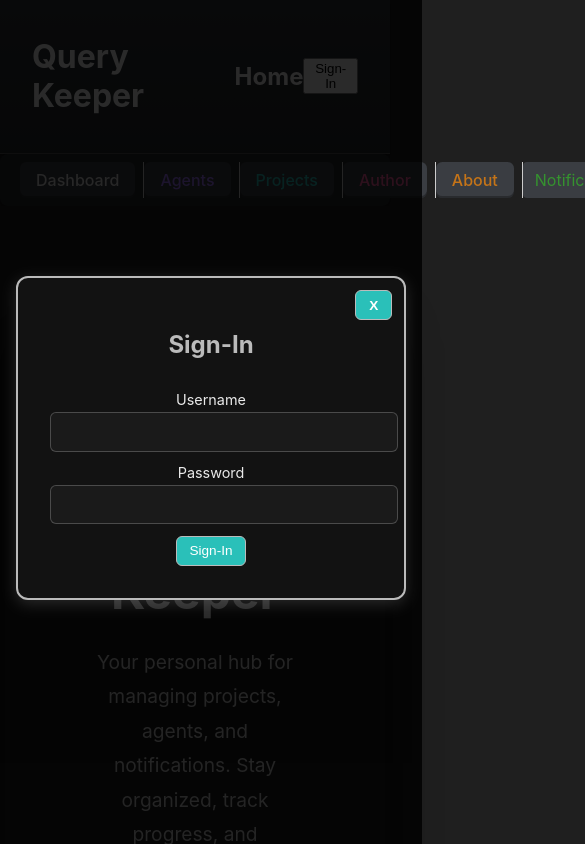
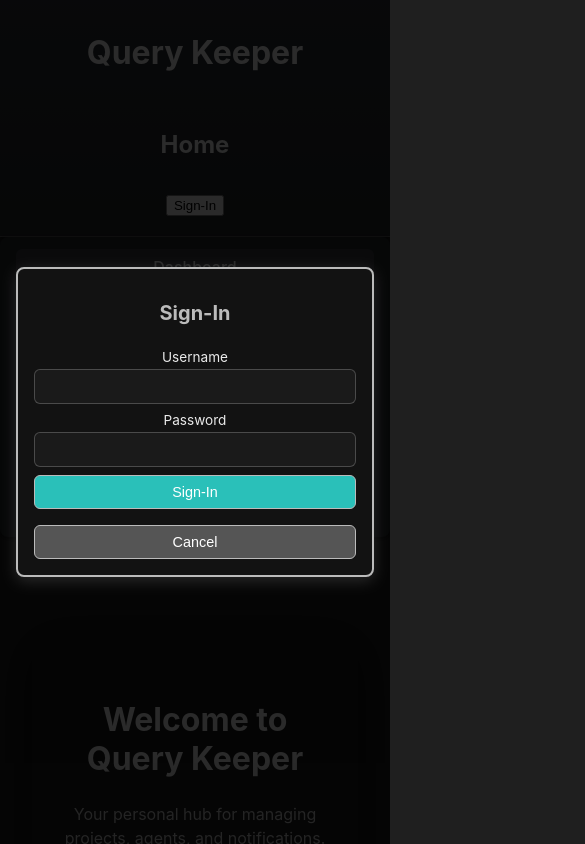
Before and after one commit to jraczynski6/query-keeper, a React (Vite) app: page / in a window 390 px wide. Both pictures are taken after a click on the button "Sign-In". Shown: the top 844 px of the page, 585 px wide, since content can reach past the window. Built offline with nearby package versions, Linux system fonts and the light colour scheme.

Commit message:
Media query signin modal

```diff
--- a/src/components/Layout.css
+++ b/src/components/Layout.css
@@ -85,9 +85,146 @@
 
 /* Newsletter form styling */
 .footer-newsletter-form {
+  display: flex;
+  flex-wrap: wrap;      /* allow wrapping on small screens */
+  gap: 0.5rem;
+  width: 100%;
+  max-width: 100%;      /* do not exceed parent width */
+  box-sizing: border-box;
+}
+
+.footer-newsletter-form input {
+  flex: 1 1 auto;       /* grow and shrink with container */
+  min-width: 0;         /* prevent overflow */
+  padding: 0.5rem;
+  box-sizing: border-box;
+}
+
+.footer-newsletter-form button {
+  flex: none;           /* keep intrinsic width */
+  padding: 0.5rem 0.75rem;
+  box-sizing: border-box;
+}
+
+
+
+/* Media Queries */
+
+
+/* Mobile Queries */
+@media (max-width: 767px) {
+  .app-header {
+    flex-direction: column;
+    align-items: center;
+    justify-content: center;
+    padding: 0.75rem 1rem;
+    gap: 0.5rem;
+  }
+
+  .left,
+  .center,
+  .right {
+    width: 100%;
+    justify-content: center;
+    margin-bottom: 0.5rem;
+  }
+
+  /* Optional: if nav-menu should stack vertically */
+  .nav-menu {
+    flex-direction: column;
+    gap: 0.5rem;
+  }
+
+  .nav-menu ul {
+    flex-direction: column;
+    gap: 0.25rem;
+    justify-content: center;
+  }
+
+  .nav-menu li {
+    border-left: none;
+  }
+
+  .main-content {
+    padding: 1rem;
+  }
+
+  .app-footer {
+    flex-direction: column;
+    padding: 1rem;
+    gap: 0.5rem;
+    text-align: center;
+  }
+
+  .footer-nav {
+    flex-direction: column;
+    gap: 0.5rem;
+    flex-wrap: wrap;
+    justify-content: center;
+  }
+
+  .footer-newsletter {
+    width: 100%;
+    flex-direction: column;
+  }
+
+ .footer-newsletter-form {
     display: flex;
-    flex-wrap: wrap;
+    flex-direction: column;
     gap: 0.5rem;
+    width: 100%;
+    max-width: 100%; /* ensure container does not overflow */
+    box-sizing: border-box;
+  }
+
+  .footer-newsletter-form input,
+  .footer-newsletter-form button {
+    width: 100%; /* full width */
+  }
+
+  .footer-newsletter-form input {
+    padding: 0.5rem;
+    font-size: 1rem;
+  }
+
+  .footer-newsletter-form button {
+    padding: 0.5rem;
+    font-size: 1rem;
+  }
+}
+
+
+/* Tablet Queries */
+@media (min-width: 768px) and (max-width: 1199px) {
+  .app-header {
+    flex-direction: row;
+    justify-content: space-between;
+    padding: 1rem 2rem;
+  }
+
+  .center {
     justify-content: center;
-    max-width: 100%; /* prevent overflow */
+  }
+
+  .main-content {
+    padding: 2rem 3rem;
+  }
+
+  .app-footer {
+    flex-direction: row;
+    justify-content: space-between;
+    padding: 1.5rem 2rem;
+    gap: 1rem;
+    text-align: left;
+  }
+
+  .footer-nav {
+    flex-direction: row;
+    gap: 1rem;
+  }
+
+  .footer-newsletter-form {
+    flex-direction: row;
+    justify-content: flex-start;
+  }
 }
--- a/src/components/NavMenu/NavMenu.css
+++ b/src/components/NavMenu/NavMenu.css
@@ -78,3 +78,42 @@
 .nav-menu a.about {
     color: #c57418;
 }
+
+
+
+/* Mobile nav menu Queries */
+@media (max-width: 767px) {
+  .nav-menu {
+    flex-direction: column;
+    padding: 0.5rem 1rem;
+    border-radius: 0.5rem;
+  }
+
+  .nav-menu ul {
+    flex-direction: column;
+    gap: 0.25rem;
+    justify-content: center;
+    width: 100%;
+  }
+
+  .nav-menu li {
+    flex: none;
+    margin: 0.25rem 0;
+    border-left: none; /* remove vertical separators */
+  }
+
+   .nav-menu li+li {
+    border-left: none; /* ensure no vertical lines */
+  }
+
+  .nav-menu a {
+    width: 100%;
+    text-align: center;
+    padding: 0.5rem 0.75rem;
+  }
+
+  .nav-link-btn {
+    width: 100%;
+    padding: 0.5rem 0.75rem;
+  }
+}
--- a/src/components/modals/SignInModal.css
+++ b/src/components/modals/SignInModal.css
@@ -1,59 +1,44 @@
-/* Overlay (matches NotificationShelf and other modals) */
+/* Overlay */
 .modal-overlay {
   position: fixed;
   top: 0;
   left: 0;
-  width: 100%;
-  height: 100%;
-  background: rgba(0, 0, 0, 0.825); /* consistent semi-transparent dark overlay */
+  width: 100vw;
+  height: 100vh;
+  background: rgba(0, 0, 0, 0.825);
   display: flex;
-  justify-content: center;
-  align-items: center;
+  justify-content: center; /* horizontal centering */
+  align-items: center;     /* vertical centering */
   z-index: 3000;
-  pointer-events: auto;
+  padding: 1rem;           /* ensures some spacing on small screens */
+  box-sizing: border-box;
 }
 
-/* Modal content container */
+/* Modal container */
 .modal-content {
-  background-color: #121212; /* dark background */
-  border: 2px solid #BBBBBB; /* silver border */
+  background-color: #121212;
+  border: 2px solid #BBBBBB;
   border-radius: 12px;
   padding: 2rem;
-  width: 90%;
-  max-width: 400px; /* compact and responsive */
-  box-shadow: 0 4px 15px rgba(187, 187, 187, 0.2);
+  width: 400px;         /* desktop default */
+  max-width: 100%;      /* never exceed viewport width */
   display: flex;
   flex-direction: column;
   gap: 1rem;
   color: #EAEAEA;
-  position: relative;
+  box-sizing: border-box; /* include padding in width */
+  margin: auto;           /* fallback centering */
 }
 
-/* Close button */
-.modal-close {
-  position: absolute;
-  top: 12px;
-  right: 12px;
-  background: none;
-  border: none;
+/* Heading */
+.modal-content h2 {
   color: #BBBBBB;
-  font-size: 1.2rem;
-  cursor: pointer;
-  transition: color 0.2s ease;
+  text-align: center;
+  margin-bottom: 1rem;
+  font-size: 1.75rem;
 }
 
-.modal-close:hover {
-  color: #EAEAEA;
-}
-
-/* Modal heading */
-.modal-content h2 {
-  color: #BBBBBB; /* silver heading */
-  margin-bottom: 1rem;
-  text-align: center;
-}
-
-/* Form labels and inputs */
+/* Form labels */
 .modal-content label {
   display: flex;
   flex-direction: column;
@@ -62,43 +47,75 @@
   color: #EAEAEA;
 }
 
+/* Inputs */
 .modal-content input {
-  margin-top: 4px;
+  width: 100%;
   padding: 0.6rem 0.75rem;
   border: 1px solid rgba(187, 187, 187, 0.3);
   border-radius: 6px;
   background-color: #1A1A1A;
   color: #EAEAEA;
   font-size: 1rem;
-  transition: border 0.2s ease, background 0.2s ease;
+  box-sizing: border-box;
 }
 
-.modal-content input:focus {
-  border-color: #BBBBBB;
-  outline: none;
-}
-
-/* Submit button */
-/* Submit button - small and blue */
-.modal-content button {
-  width: auto; /* shrink to fit content */
-  padding: 0.4rem 0.8rem; /* smaller padding */
-  font-size: 0.85rem; /* smaller text */
-  border: 1px solid #BBBBBB; /* silver border */
+/* Sign-In submit button */
+.modal-content button[type="submit"] {
+  width: 100%;
+  padding: 0.5rem 0;
+  font-size: 0.9rem;
+  border: 1px solid #BBBBBB;
   border-radius: 6px;
-  background-color: #2AC0B9; /* blue accent */
+  background-color: #2AC0B9;
   color: #fff;
   cursor: pointer;
   transition: background 0.2s ease, transform 0.1s ease;
 }
 
-/* Hover effect */
-.modal-content button:hover {
-  background-color: #34d0c8; /* lighter blue on hover */
+.modal-content button[type="submit"]:hover {
+  background-color: #34d0c8;
   transform: translateY(-1px);
 }
 
-/* Footer text / links */
+/* Cancel button - secondary action */
+.cancel-button {
+  width: 100%;
+  padding: 0.5rem 0;
+  font-size: 0.9rem;
+  border: 1px solid #BBBBBB;
+  border-radius: 6px;
+  background-color: #555555; /* gray for secondary action */
+  color: #fff;
+  cursor: pointer;
+  transition: background 0.2s ease, transform 0.1s ease;
+}
+
+.cancel-button:hover {
+  background-color: #777777;
+  transform: translateY(-1px);
+}
+
+/* Cancel button - full width, secondary color */
+.modal-content .cancel-button {
+  width: 100%;               /* full width like Sign-In */
+  padding: 0.5rem 0;         /* same padding as Sign-In button */
+  font-size: 0.9rem;         /* same font size */
+  border: 1px solid #BBBBBB; /* same border */
+  border-radius: 6px;        /* same rounded corners */
+  background-color: #555555; /* darker gray to distinguish */
+  color: #fff;               /* white text */
+  cursor: pointer;
+  transition: background 0.2s ease, transform 0.1s ease;
+  box-sizing: border-box;    /* prevent shrinking */
+}
+
+.modal-content .cancel-button:hover {
+  background-color: #777777; /* lighter gray on hover */
+  transform: translateY(-1px);
+}
+
+
+/* Footer */
 .modal-footer {
   font-size: 0.875rem;
   color: #BBBBBB;
@@ -106,7 +123,7 @@
 }
 
 .modal-footer span {
-  color: #35922f; /* green accent for interactive link */
+  color: #35922f;
   cursor: pointer;
   text-decoration: underline;
 }
@@ -114,3 +131,46 @@
 .modal-footer span:hover {
   color: #42b636;
 }
+
+/* Tablet: 768-1199px */
+@media (max-width: 1199px) and (min-width: 768px) {
+  .modal-content {
+    width: 350px;
+    padding: 1.5rem;
+  }
+
+  .modal-content h2 {
+    font-size: 1.5rem;
+  }
+
+  /* Cancel button and submit button inherit full width automatically */
+}
+
+/* Mobile: <768px */
+@media (max-width: 767px) {
+  .modal-content {
+    width: 95vw;
+    padding: 1rem;
+    border-radius: 8px;
+  }
+
+  .modal-content h2 {
+    font-size: 1.25rem;
+    margin-bottom: 0.5rem;
+  }
+
+  .modal-content label {
+    font-size: 0.85rem;
+    margin-bottom: 0.5rem;
+  }
+
+  .modal-content input {
+    font-size: 0.95rem;
+    padding: 0.5rem 0.6rem;
+  }
+
+  .modal-content button {
+    font-size: 0.9rem;
+    padding: 0.5rem 0;
+  }
+}
--- a/src/components/modals/SignInModal.jsx
+++ b/src/components/modals/SignInModal.jsx
@@ -2,7 +2,7 @@ import React from "react";
 import { useNavigate } from "react-router-dom";
 import "./SignInModal.css";
 
-export default function SignInModal({isOpen, onClose, onSignInSuccess}) {
+export default function SignInModal({ isOpen, onClose, onSignInSuccess }) {
     const navigate = useNavigate();
 
     if (!isOpen) return null;
@@ -17,7 +17,6 @@ export default function SignInModal({isOpen, onClose, onSignInSuccess}) {
     return (
         <div className="modal-overlay">
             <div className="modal-content">
-                    <button className="modal-close" onClick={onClose}>X</button>
                 <h2>Sign-In</h2>
                 <form className="sign-in-form" onSubmit={handleSubmit}>
                     <label>
@@ -32,6 +31,11 @@ export default function SignInModal({isOpen, onClose, onSignInSuccess}) {
 
                     <button type="submit">Sign-In</button>
                 </form>
+                <button
+                    type="button"
+                    className="cancel-button"
+                    onClick={onClose}
+                >Cancel</button>
             </div>
         </div>
     )
--- a/src/pages/Landing.css
+++ b/src/pages/Landing.css
@@ -2,11 +2,14 @@
 .landing-page {
   display: flex;
   justify-content: center;
-  align-items: flex-start; /* align to top instead of center */
-  min-height: calc(100vh - 80px); /* subtract header height */
+  align-items: flex-start;
+  /* align to top instead of center */
+  min-height: calc(100vh - 80px);
+  /* subtract header height */
   background-color: var(--bg-color);
   font-family: "Inter", system-ui, sans-serif;
-  padding: 4rem 2rem; /* space at top */
+  padding: 4rem 2rem;
+  /* space at top */
 }
 
 /* Landing content box */
@@ -20,7 +23,8 @@
   width: 85%;
   color: #EAEAEA;
   font-size: 1.2rem;
-  margin-top: 5vh; /* push it slightly down from top */
+  margin-top: 5vh;
+  /* push it slightly down from top */
 }
 
 /* Headings */
@@ -56,3 +60,62 @@
   background-color: #42b636;
   transform: translateY(-1px);
 }
+
+
+/* Media Queries */
+
+/* Mobile */
+
+@media (max-width: 767px) {
+
+  .landing-page {
+    padding: 2rem 1rem;
+  }
+
+  .landing-content {
+    padding: 3rem 2rem;
+    width: 95%;
+    border-radius: 1rem;
+  }
+
+  .landing-content h2 {
+    font-size: 2rem;
+  }
+
+  .landing-content p {
+    font-size: 1rem;
+    line-height: 1.5;
+  }
+
+  .landing-content .cta-button {
+    width: 100%;
+    text-align: center;
+  }
+
+}
+
+
+/* Tablet Query */
+@media (min-width: 768px) and (max-width: 1199px) {
+  .landing-page {
+    padding: 3rem 2rem;
+  }
+
+  .landing-content {
+    padding: 4rem 3rem;
+    width: 90%;
+  }
+
+  .landing-content h2 {
+    font-size: 2.5rem;
+  }
+
+  .landing-content p {
+    font-size: 1.1rem;
+  }
+
+  .landing-content .cta-button {
+    padding: 0.6rem 1.5rem;
+    font-size: 1rem;
+  }
+}
```
Lines whose indentation alone changed are shown as unchanged.
